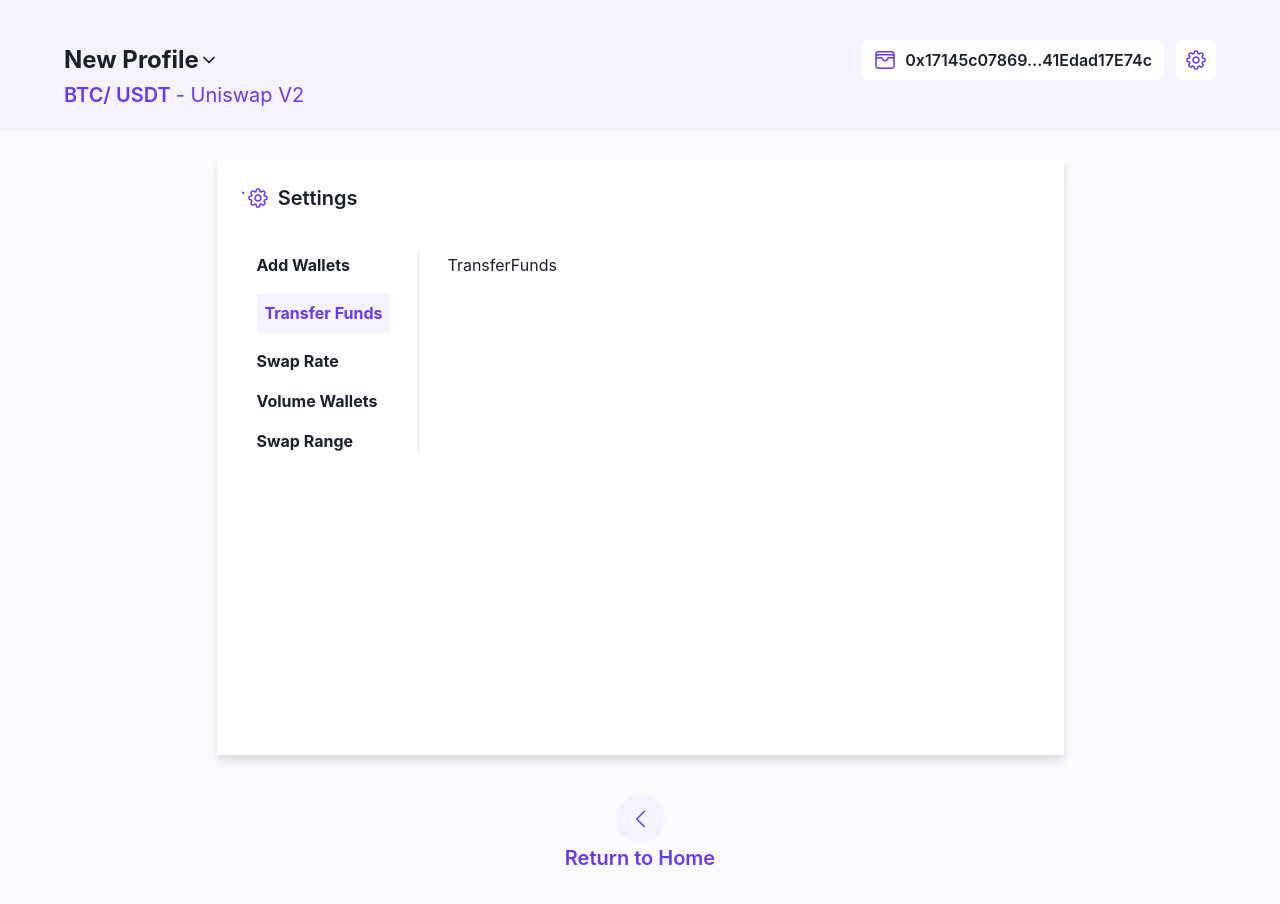
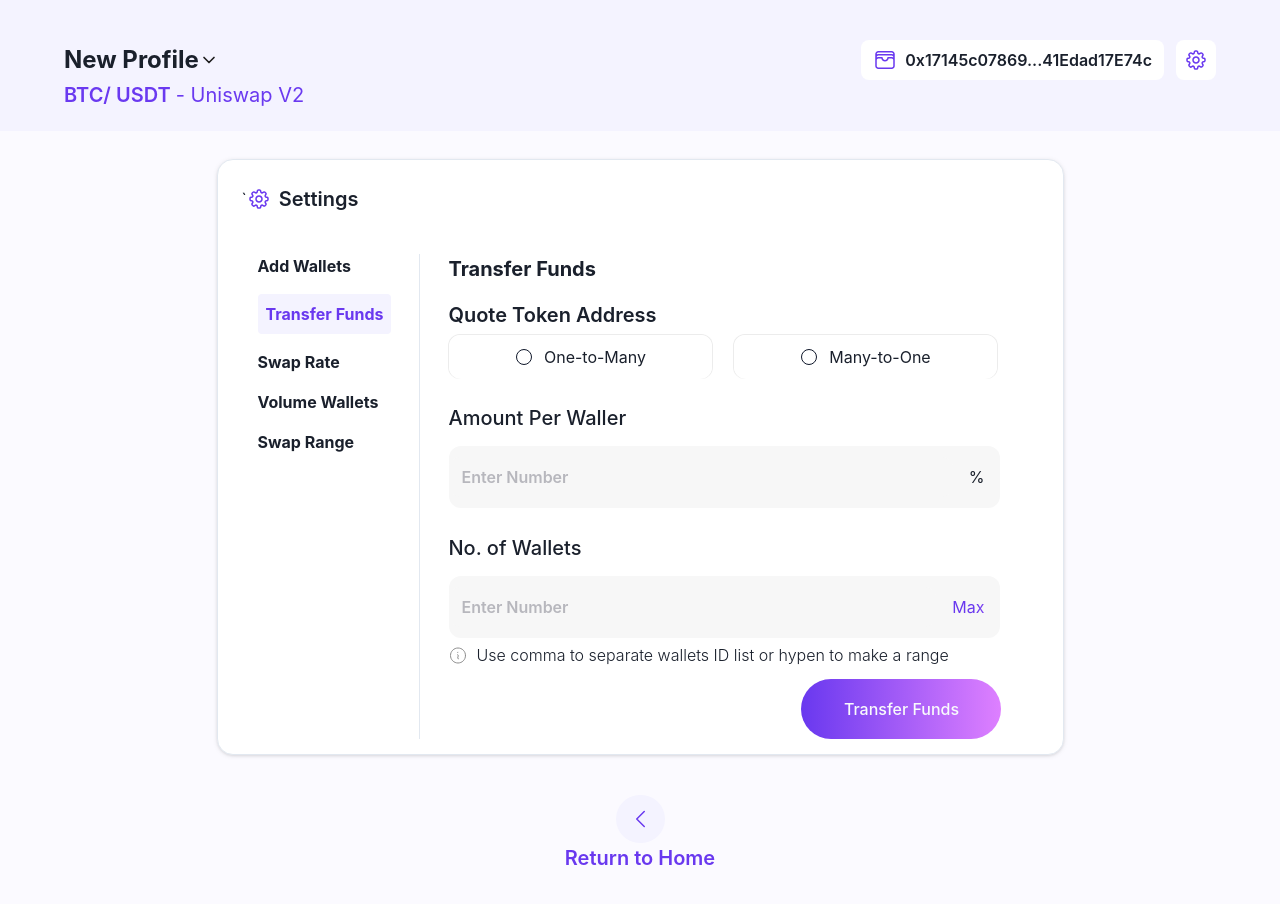
Before and after one commit to Feranmiola/MMBot, a React (Vite) app: page /transferfunds in a window 1280 px wide. Shown: the top 904 px of the page. Built offline with nearby package versions, Linux system fonts and the light colour scheme.

Commit message:
transfer funds page added

```diff
--- a/src/components/Settings/SettingsLayout.tsx
+++ b/src/components/Settings/SettingsLayout.tsx
@@ -12,7 +12,7 @@ const SettingsLayout = () => {
       </div>
 
       <div className="flex flex-col space-y-10 items-center justify-center">
-        <div className="w-[847px] h-[596px] bg-white drop-shadow-lg p-6 space-y-10 mt-7">
+        <div className="w-[847px] h-[596px] bg-white drop-shadow rounded-[16px] border-[1px] border-[#CFCFCF80]-lg p-6 space-y-10 mt-7">
           <div className="flex flex-row items-center space-x-2">
           `<img
             src="./assets/settingsColored.svg"
--- a/src/components/Settings/pages/AddWallets.tsx
+++ b/src/components/Settings/pages/AddWallets.tsx
@@ -17,7 +17,7 @@ const handleSubmit =() =>{
 
   return (
     <div>
-      <p>Add Wallets</p>
+      <p className="text-[20px] font-bold">Add Wallets</p>
 
       <div>
         <p className="text-[20px] font-medium">No. of Wallets</p>
--- a/src/components/Settings/pages/TransferFunds.tsx
+++ b/src/components/Settings/pages/TransferFunds.tsx
@@ -1,8 +1,88 @@
-
+import { Button } from "@/components/ui/button";
+import { useState } from "react";
+import { Input } from "@/components/ui/input";
+import { RadioGroup, RadioGroupItem } from "@/components/ui/radio-group"
 
 const TransferFunds = () => {
+  const [walletAmount, setWalletAmount] = useState(0);
+
+  const handleInputChange = (event: React.ChangeEvent<HTMLInputElement>) => {
+    const inputValue = event.target.value;
+    setWalletAmount(Number(inputValue));
+  };
+
+const handleSubmit =() =>{
+  console.log(walletAmount);
+}
+
+const [radioValue, setRadioValue] = useState(0);
+
+  function useRadio(value: number){
+    if(radioValue == value){
+      return 'inputDivSelected'
+    }else{
+      return 'bg-white'
+    }
+  }
   return (
-    <div>TransferFunds</div>
+    <div>
+      <div>
+        <p className="text-[20px] font-bold">Transfer Funds</p>
+        <div className="flex flex-col mt-4 space-y-6">
+          <div>
+            <p className="text-[20px] font-semibold">Quote Token Address</p>
+            <RadioGroup className="flex flex-row space-x-3 mt-1">
+              <div className={`flex items-center justify-center rounded-[12px] border-[1px] border-[#CFCFCF66] space-x-2 w-[265px] h-[45px] ${useRadio(1)}`}>
+                <div className="bg-white w-[263px] h-[44px] rounded-[12px] flex items-center justify-center space-x-3">
+                  <RadioGroupItem onClick={() => setRadioValue(1)} value="option-one" id="option-one" />
+                  <p>One-to-Many</p>
+                </div>
+              </div>
+              <div className={`flex items-center justify-center rounded-[12px] border-[1px] border-[#CFCFCF66] space-x-2 w-[265px] h-[45px] ${useRadio(2)}`}>
+                <div className="bg-white w-[263px] h-[44px] rounded-[12px] flex items-center justify-center space-x-3">
+                  <RadioGroupItem onClick={() => setRadioValue(2)} value="option-two" id="option-two" />
+                  <p>Many-to-One</p>
+                </div>
+              </div>
+            </RadioGroup>
+          </div>
+
+          <div>
+            <p className="text-[20px] font-medium">Amount Per Waller</p>
+            <div className=" mt-3 inputDivFocus items-center justify-center flex h-[64px] w-[553px] rounded-[12px]">
+              <div className="bg-[#F7F7F7] h-[62px] w-[551px] flex flex-row space-x-4 items-center justify-center rounded-[12px] focus-within:bg-white">
+                <Input className="shad-input-fillup-noDM w-[530px] font-semibold text-[20px] " placeholder="Enter Number" onChange={handleInputChange}/>
+                <p className="pr-4 text-[16px]">%</p>
+              </div>
+            </div>
+          </div>
+
+          <div>
+            <p className="text-[20px] font-medium">No. of Wallets</p>
+            <div className=" mt-3 inputDivFocus items-center justify-center flex h-[64px] w-[553px] rounded-[12px]">
+              <div className="bg-[#F7F7F7] h-[62px] w-[551px] flex flex-row space-x-4 items-center justify-center rounded-[12px] focus-within:bg-white">
+                <Input className="shad-input-fillup-noDM w-[530px] font-semibold text-[20px] " placeholder="Enter Number" onChange={handleInputChange}/>
+                <p className="pr-4 validateText text-[16px] text-[]#6938EF">Max</p>
+              </div>
+            </div>
+          </div>
+        </div>
+        <div className="flex flex-row justify-start items-center space-x-2 mt-1">
+          <div className="flex items-center justify-center">
+            <img
+            src="./assets/info.svg"
+            />
+          </div>
+          <div className="flex items-center justify-center">
+            <p className="tezt-[16px] font-light ">Use comma to separate wallets ID list or hypen to make a range</p>
+          </div>
+        </div>
+
+        <div className="flex items-end justify-end mt-3">
+            <Button onClick={handleSubmit} className="bg-gradient-to-r from-[#6938EF] to-[#DE80FF] w-[200px] hover:scale-110 transition ease-in-out h-[60px] text-[16px] rounded-full">Transfer Funds</Button>
+          </div>
+      </div>
+    </div>
   )
 }
 
```
Also changed, not shown: public/assets/info.svg (added).
